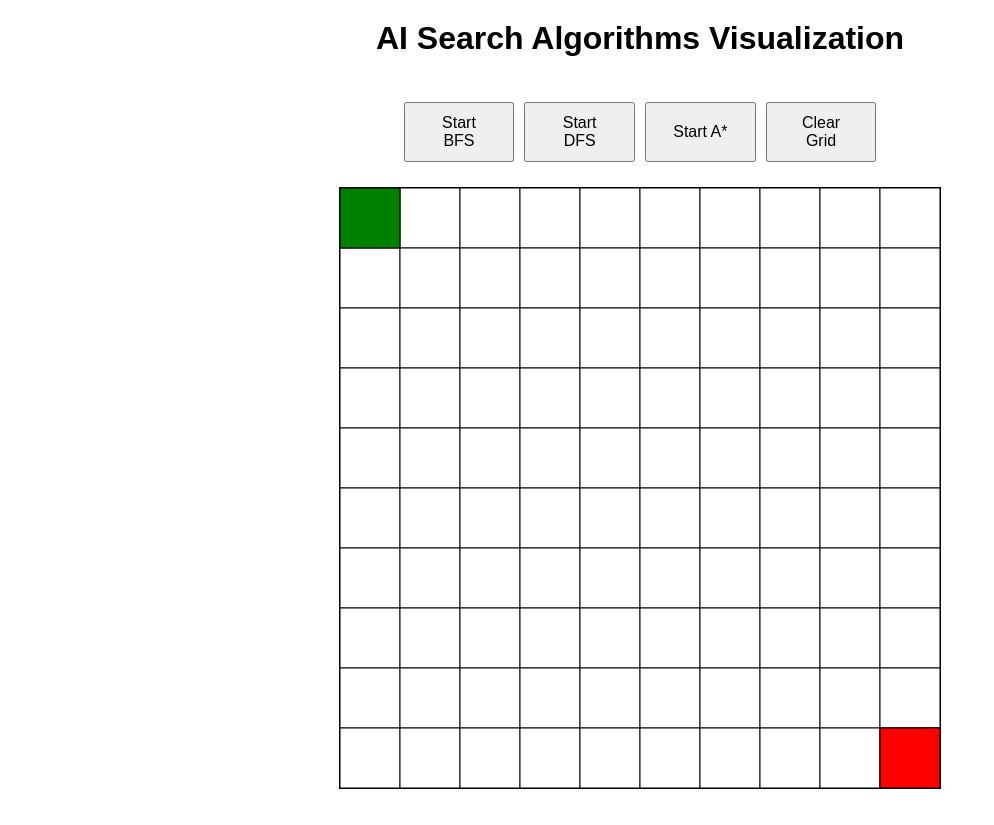
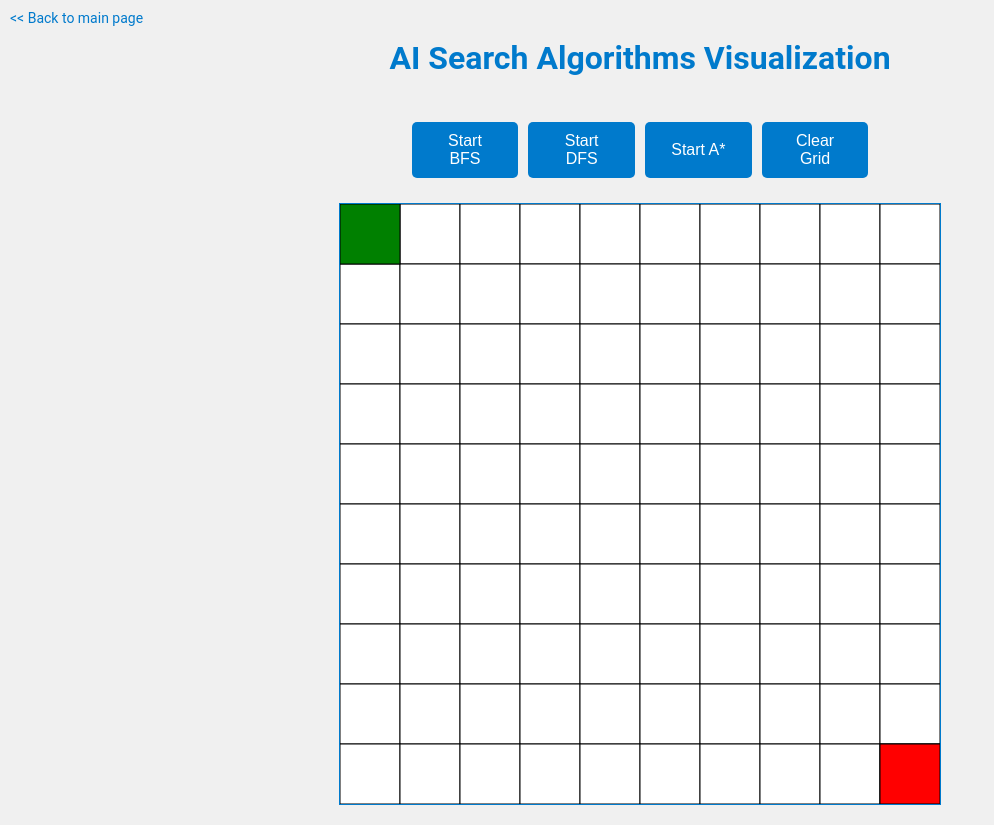
Before and after one commit to dionisioedu/ai-search-visualization, a website built with Parcel: page index.html in a window 1280 px wide. Shown: the whole page, without its empty margins (0-994 px from the left). Built offline with nearby package versions, Linux system fonts and the light colour scheme.

Commit message:
Moderninzing ui

```diff
--- a/index.html
+++ b/index.html
@@ -6,9 +6,9 @@
     <title>AI Search Algorithms Visualization</title>
     <link rel="stylesheet" href="style.css">
     <script type="module" src="./main.js" defer></script>
-    <!-- <script src="https://cdn.jsdelivr.net/npm/d3@7.0.0/dist/d3.min.js"></script> -->
 </head>
 <body>
+    <a href="https://dionisioedu.github.io/">&lt;&lt; Back to main page</a><br>
     <h1>AI Search Algorithms Visualization</h1>
     <div class="button-container">
       <button id="startBFS">Start BFS</button>
--- a/style.css
+++ b/style.css
@@ -1,6 +1,6 @@
 /* style.css */
 body {
-    font-family: Arial, sans-serif;
+    font-family: 'Roboto', sans-serif;
     text-align: center;
     margin: 0;
     padding: 0;
@@ -8,10 +8,13 @@ body {
     flex-direction: column;
     align-items: center;
     height: 100vh;
+    background-color: #f0f0f0;
+    color: #333;
 }
 
 h1 {
     margin: 20px 0;
+    color: #007acc;
 }
 
 .button-container {
@@ -26,6 +29,16 @@ body {
     padding: 10px 20px;
     font-size: 16px;
     flex: 1 1 100px;
+    border: none;
+    border-radius: 5px;
+    background-color: #007acc;
+    color: #fff;
+    cursor: pointer;
+    transition: background-color 0.3s;
+}
+
+button:hover {
+    background-color: #005f99;
 }
 
 .canvas-container {
@@ -39,10 +52,34 @@ body {
 }
 
 canvas {
-    border: 1px solid #000;
+    border: 1px solid #007acc;
     width: 90%;
     max-width: 600px;
     height: auto;
+}
+
+a {
+    position: absolute;
+    top: 10px;
+    left: 10px;
+    color: #007acc;
+    text-decoration: none;
+    font-size: 14px;
+    transition: color 0.3s;
+}
+
+a:hover {
+    color: #005f99;
+}
+
+footer {
+    width: 100%;
+    padding: 10px 0;
+    background-color: #007acc;
+    color: #fff;
+    text-align: center;
+    position: absolute;
+    bottom: 0;
 }
 
 @media (max-width: 600px) {
```
Lines whose indentation alone changed are shown as unchanged.
